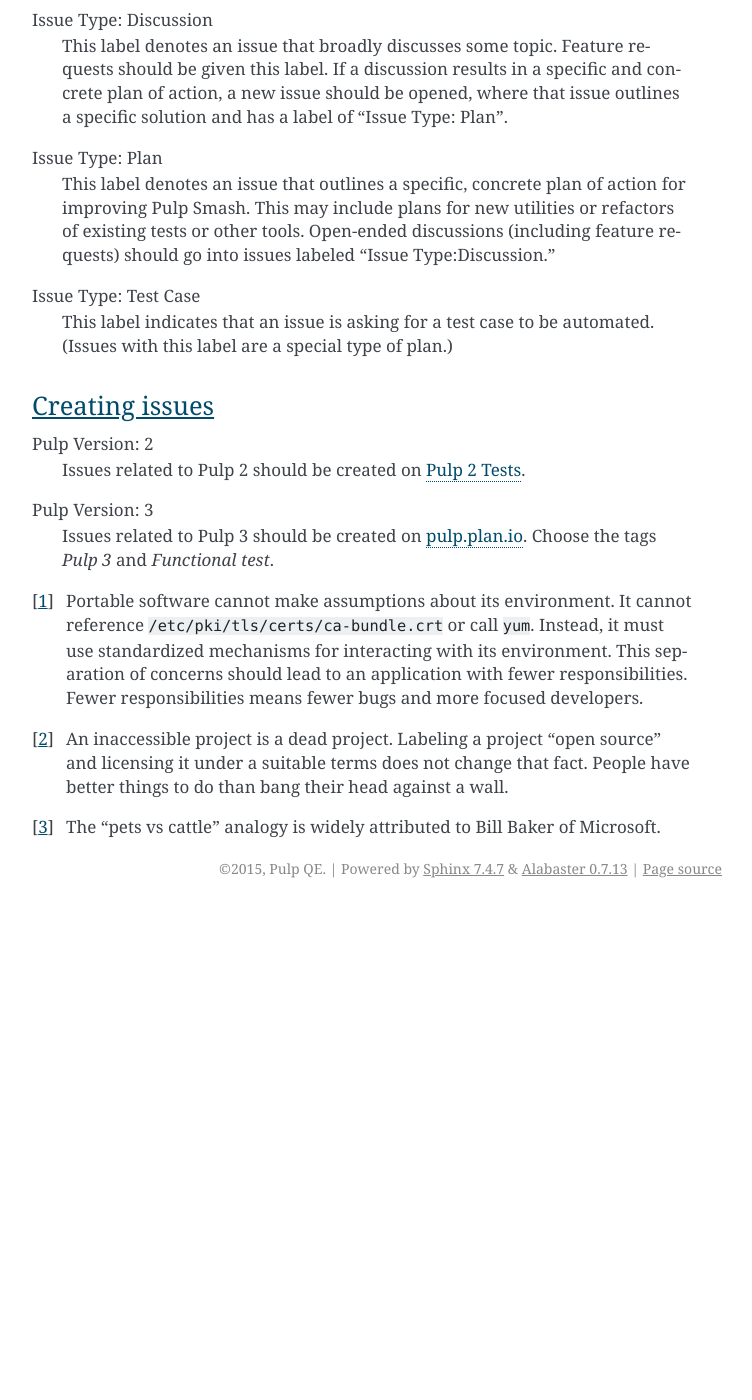
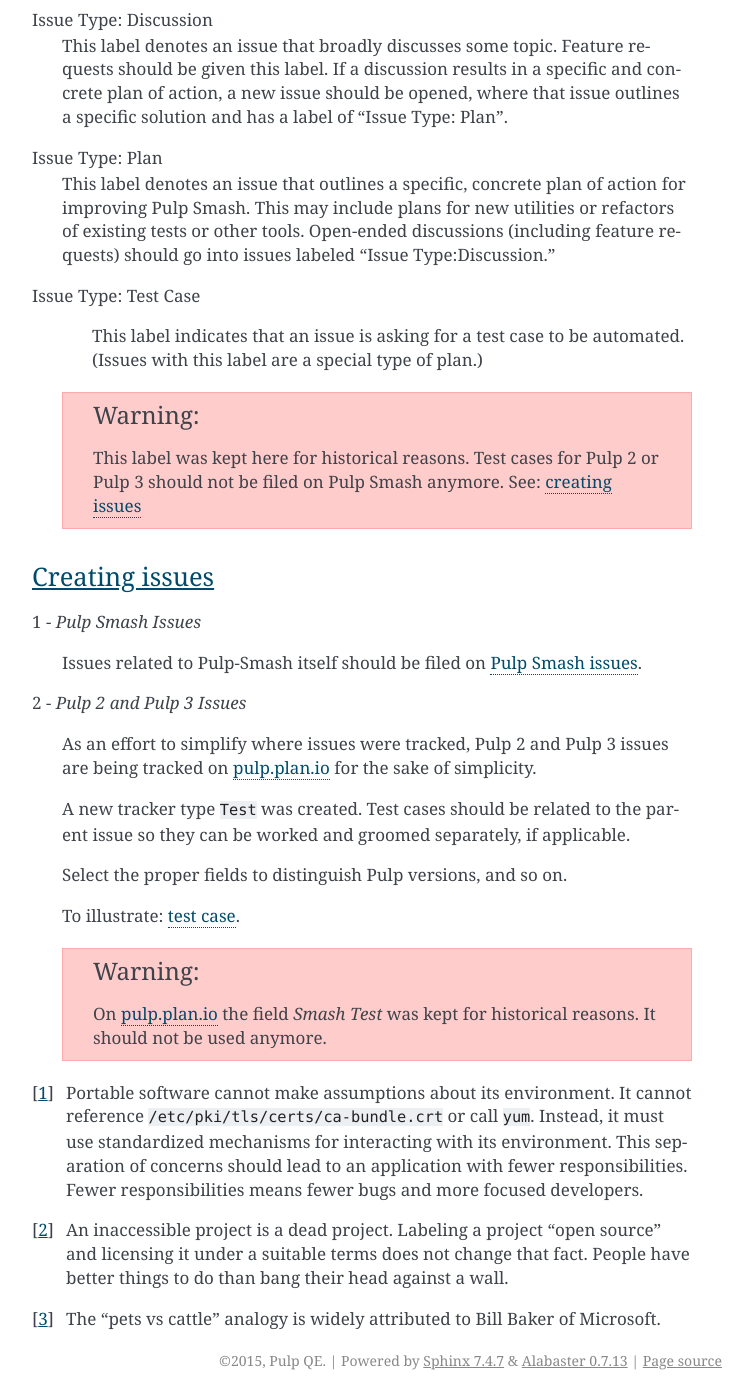
Before and after one commit to pulp/pulp-smash, a Sphinx documentation site: the page built from docs/about.rst, in a window 1280 px wide and 1400 px high, scrolled down 2936 px. Shown: the whole window, without its empty margins (388-1140 px from the left). Built offline with Sphinx 7.4.7, drawn with Linux system fonts in a browser that asks for light colours; before the commit the page ends 3844 px from its top, so only the background shows below that.

Commit message:
Update docs to reflect tool to track issues
From now on `pulp.plan.io` will be used to track issues for Pulp 2 and Pulp 3.
Update docs to reflect this.

```diff
--- a/docs/about.rst
+++ b/docs/about.rst
@@ -138,15 +138,34 @@
     This label indicates that an issue is asking for a test case to be
     automated. (Issues with this label are a special type of plan.)
 
+   .. warning::
+      This label was kept here for historical reasons. Test cases for Pulp 2 or
+      Pulp 3 should not be filed on Pulp Smash anymore.
+      See: `creating issues`_
+
+
 Creating issues
 ~~~~~~~~~~~~~~~
 
-Pulp Version: 2
-    Issues related to Pulp 2 should be created on `Pulp 2 Tests`_.
+1 - *Pulp Smash Issues*
 
-Pulp Version: 3
-    Issues related to Pulp 3 should be created on `pulp.plan.io`_. Choose the tags
-    *Pulp 3* and *Functional test*.
+  Issues related to Pulp-Smash itself should be filed on `Pulp Smash issues`_.
+
+2 - *Pulp 2 and Pulp 3 Issues*
+
+   As an effort to simplify where issues were tracked, Pulp 2 and Pulp 3 issues
+   are being tracked on `pulp.plan.io`_ for the sake of simplicity.
+
+   A new tracker type ``Test`` was created. Test cases should be related to the
+   parent issue so they can be worked and groomed separately, if applicable.
+
+   Select the proper fields to distinguish Pulp versions, and so on.
+
+   To illustrate: `test case`_.
+
+   .. warning::
+      On `pulp.plan.io`_ the field `Smash Test` was kept for historical reasons. It
+      should not be used anymore.
 
 .. [1] Portable software cannot make assumptions about its environment. It
     cannot reference ``/etc/pki/tls/certs/ca-bundle.crt``  or call ``yum``.
@@ -172,3 +191,5 @@
 .. _rewrite history: https://git-scm.com/book/en/v2/Git-Tools-Rewriting-History
 .. _pulp.plan.io: https://pulp.plan.io/
 .. _PEP-8: https://www.python.org/dev/peps/pep-0008
+.. _test case: https://pulp.plan.io/issues/4035
+.. _Pulp Smash issues: https://github.com/PulpQE/pulp-smash/issues
```
